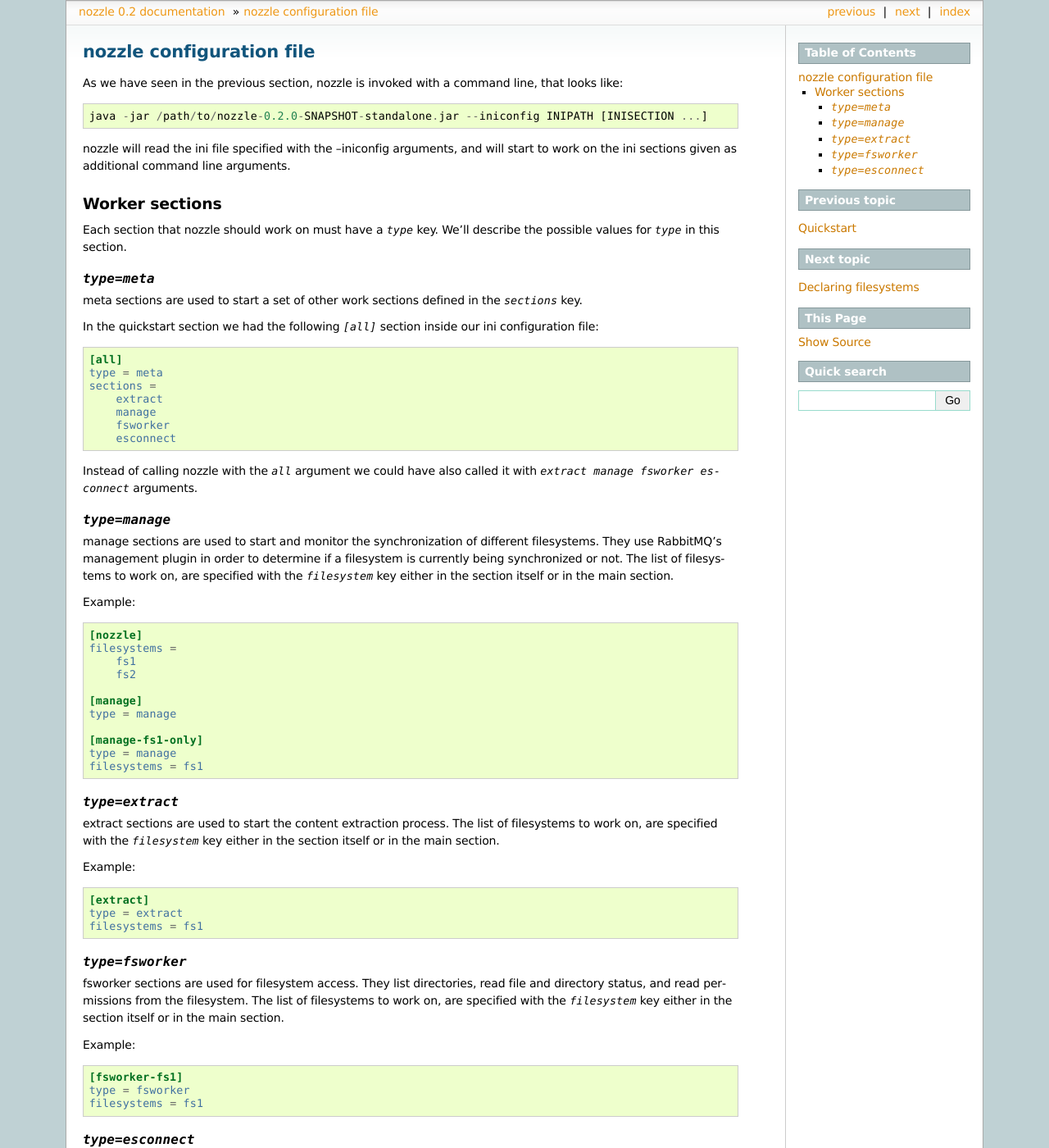
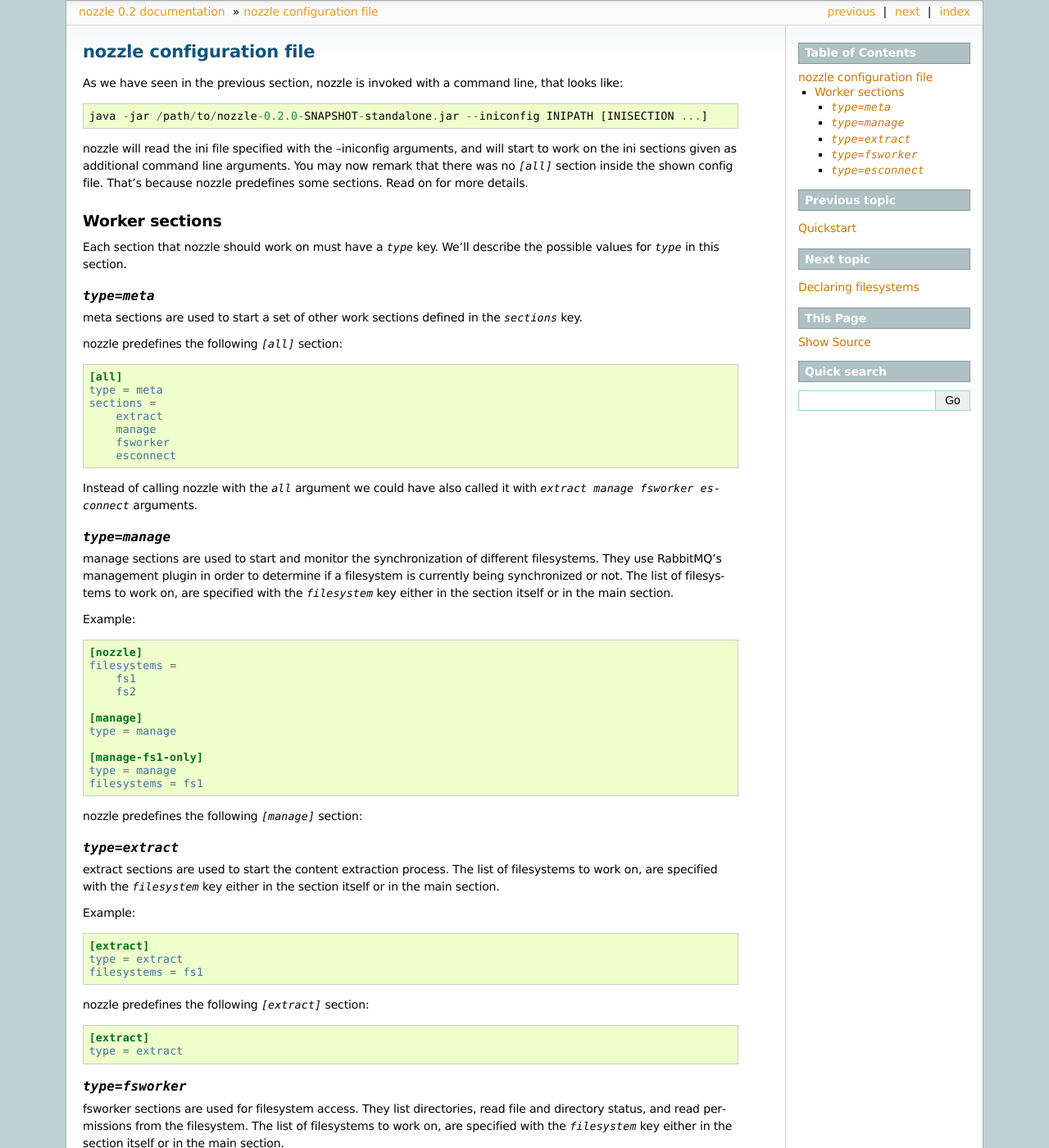
Before and after one commit to brainbot-com/es-nozzle, a Sphinx documentation site: the page built from doc/command.rst, in a window 1280 px wide and 1400 px high. Shown: the whole window at 82% size. Built offline with Sphinx 7.4.7, drawn with Linux system fonts in a browser that asks for light colours; some of the changed text lies outside the part shown.

Commit message:
doc: describe predefined ini sections

```diff
--- a/doc/command.rst
+++ b/doc/command.rst
@@ -7,7 +7,9 @@
 
 nozzle will read the ini file specified with the --iniconfig
 arguments, and will start to work on the ini sections given as
-additional command line arguments.
+additional command line arguments. You may now remark that there was
+no `[all]` section inside the shown config file. That's because nozzle
+predefines some sections. Read on for more details.
 
 Worker sections
 ~~~~~~~~~~~~~~~~~~~~~~~~~
@@ -19,8 +21,7 @@
 meta sections are used to start a set of other work sections defined
 in the `sections` key.
 
-In the quickstart section we had the following `[all]` section inside
-our ini configuration file:
+nozzle predefines the following `[all]` section:
 
 .. code-block:: ini
 
@@ -59,6 +60,14 @@
     type = manage
     filesystems = fs1
 
+nozzle predefines the following `[manage]` section:
+
+.. code-block: ini
+
+    [manage]
+    type = manage
+
+
 `type=extract`
 -----------------
 extract sections are used to start the content extraction process.
@@ -72,6 +81,13 @@
     [extract]
     type = extract
     filesystems = fs1
+
+nozzle predefines the following `[extract]` section:
+
+.. code-block:: ini
+
+    [extract]
+    type = extract
 
 
 
@@ -92,6 +108,14 @@
     filesystems = fs1
 
 
+nozzle predefines the following `[fsworker]` section:
+
+.. code-block:: ini
+
+    [fsworker]
+    type = fsworker
+
+
 
 `type=esconnect`
 -----------------
@@ -108,3 +132,10 @@
     [esconnect]
     type = esconnect
     num_workers = 5
+
+nozzle predefines the following `[esconnect]` section:
+
+.. code-block:: ini
+
+    [esconnect]
+    type = esconnect
--- a/doc/index.rst
+++ b/doc/index.rst
@@ -15,6 +15,7 @@
    quickstart
    command
    filesystem
+   appendix
 
 Indices and tables
 ==================
```
Also changed, not shown: doc/appendix.rst (added, +9 -0 lines).
